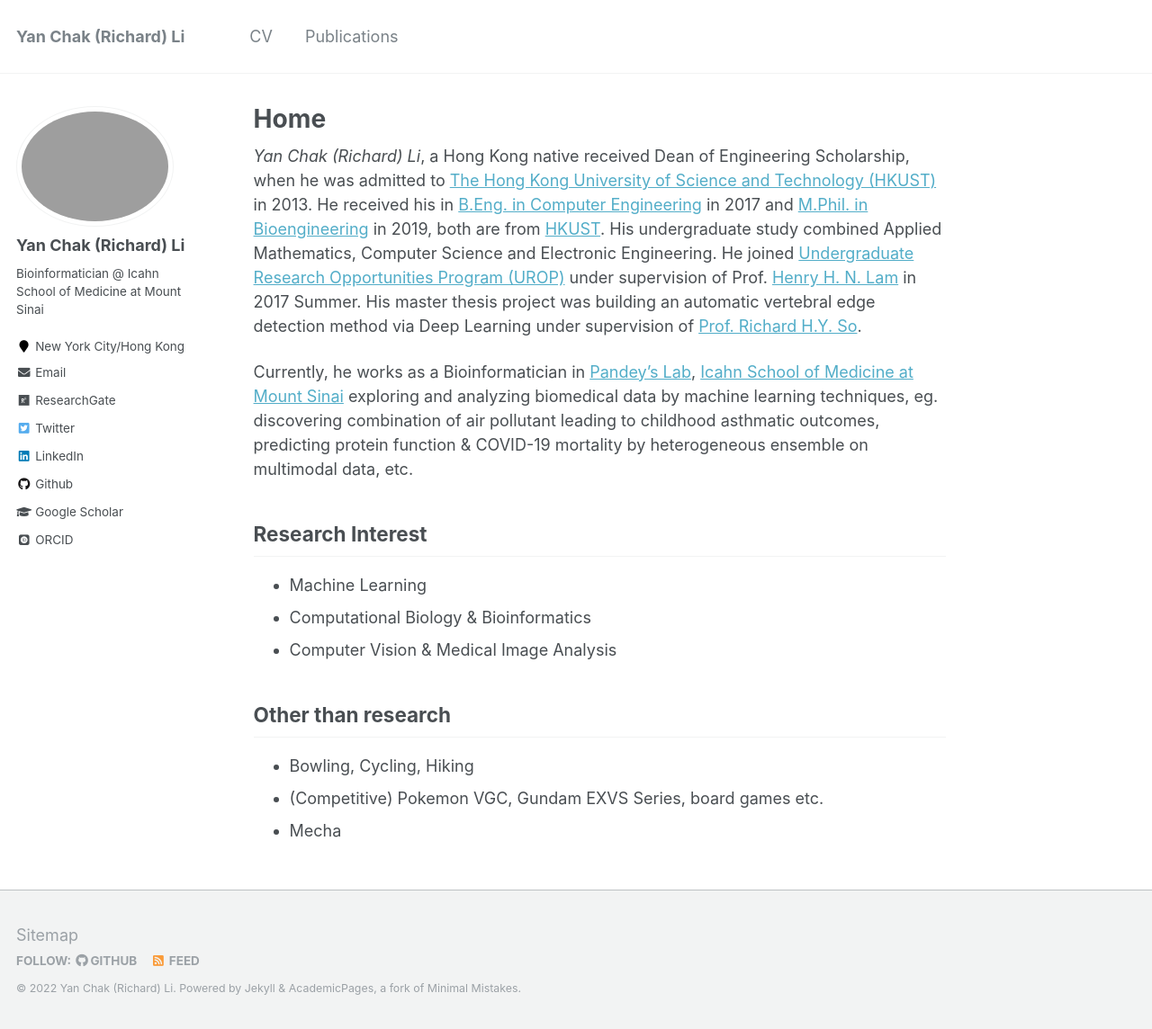
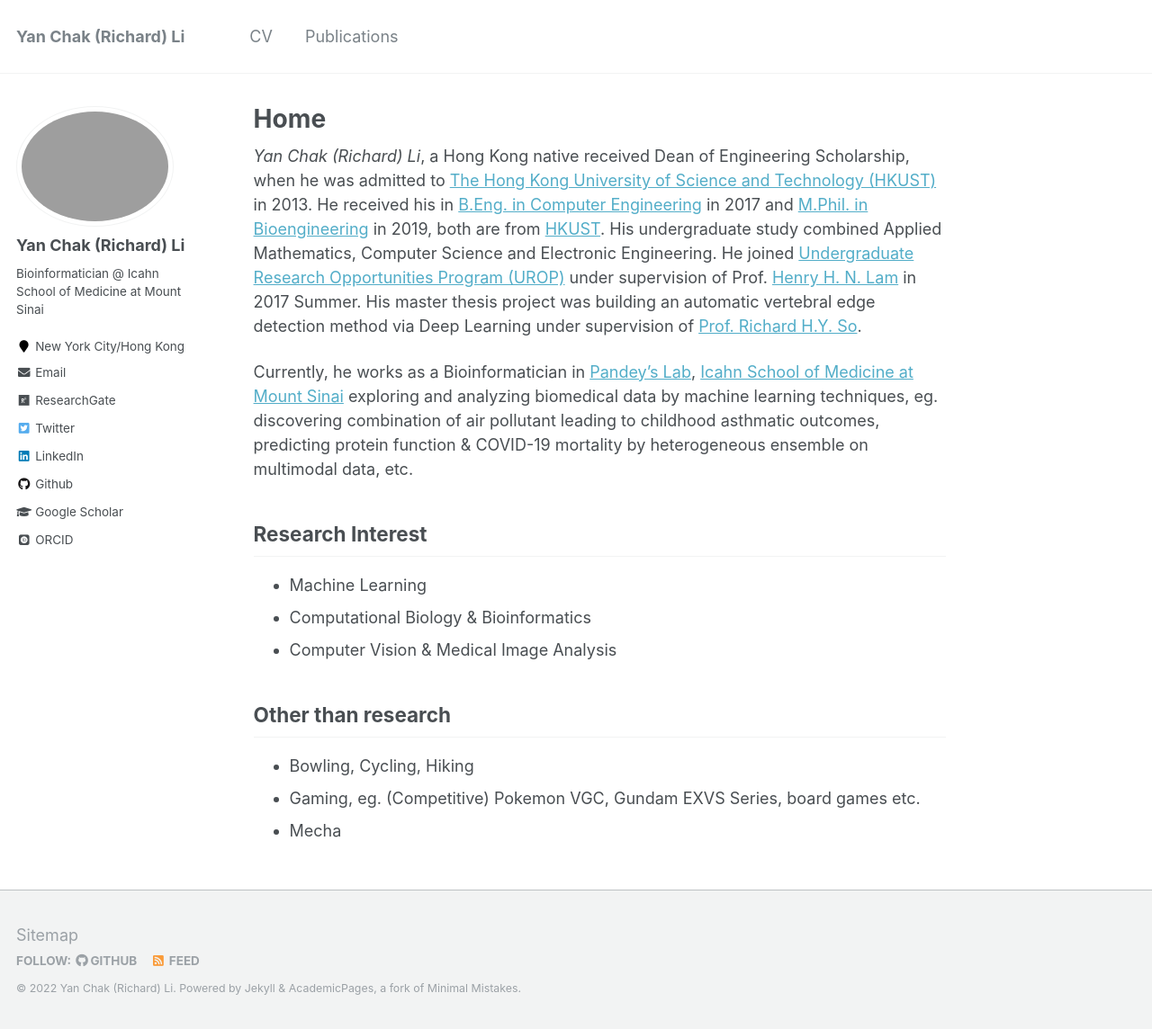
Before and after one commit to huhrichard/huhrichard.github.io, a Jekyll site: the page built from _pages/about.md, in a window 1280 px wide and 1144 px high. Shown: the whole window at 90% size. Built offline with Jekyll 4.4.1, drawn with Linux system fonts in a browser that asks for light colours; some web fonts are replaced.

Commit message:
no message

```diff
--- a/_pages/about.md
+++ b/_pages/about.md
@@ -24,5 +24,5 @@ Research Interest
 Other than research
 ------
 * Bowling, Cycling, Hiking
-* (Competitive) Pokemon VGC, Gundam EXVS Series, board games etc.
+* Gaming, eg. (Competitive) Pokemon VGC, Gundam EXVS Series, board games etc.
 * Mecha
```
Also changed, not shown: _pages/cv.md (+1 -1 lines), 2 other files.
